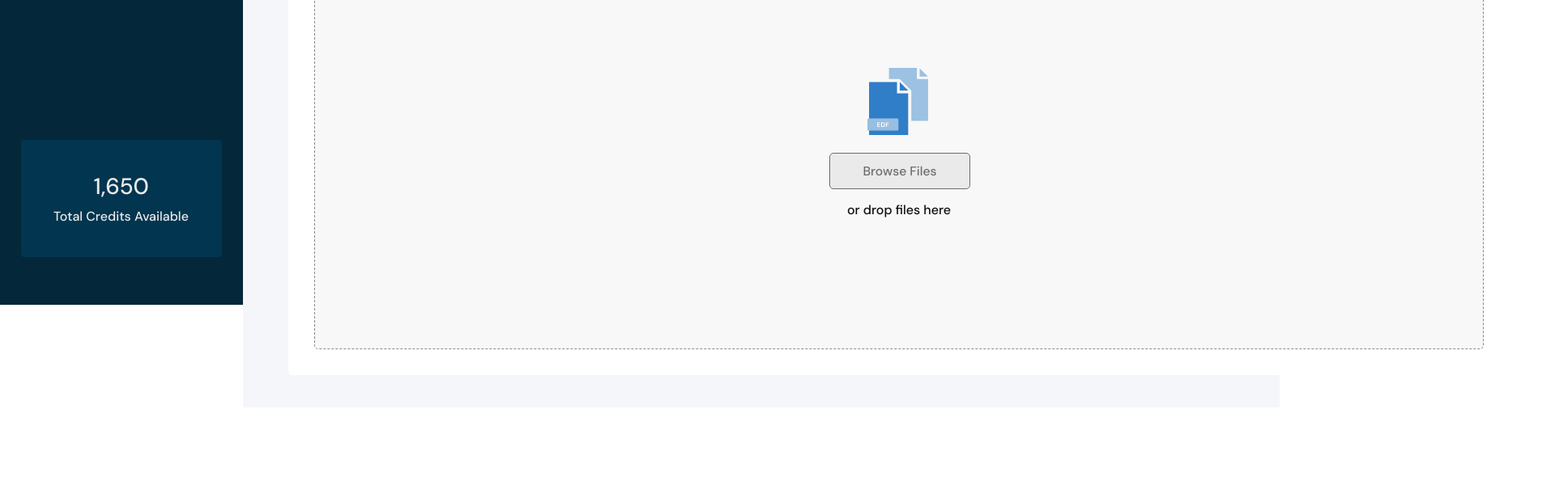
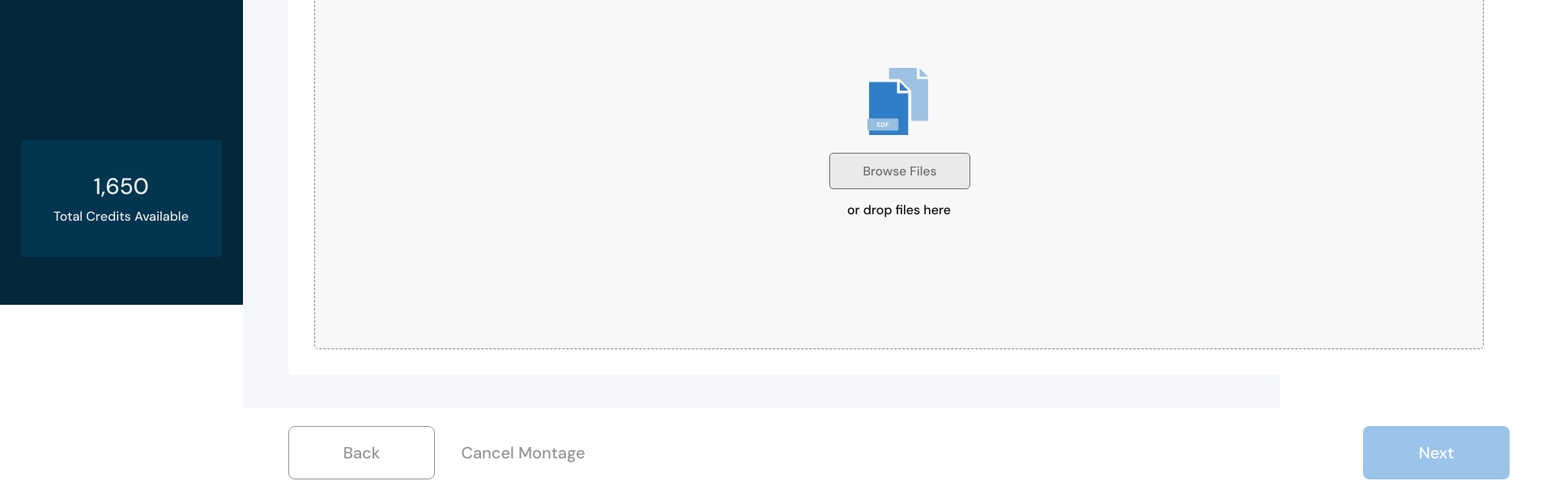
Before and after one commit to tsongtheng/React-Test-Application, a React (Create React App) app: page / in a window 1280 px wide. Shown: the part 423-1039 px from the top of the page at 81% size, 1920 px wide, since content can reach past the window. Before the commit the page ends 927 px from the top, so only its background shows below. Built offline with nearby package versions, Linux system fonts and the light colour scheme.

Commit message:
Create 'BottomNavbar' component, Update 'UploadFileButton' file.

```diff
--- /dev/null
+++ b/src/assets/customStyles/buttons/BottomNavbarButtons.js
@@ -0,0 +1,91 @@
+import { styled } from "@mui/material/styles";
+import Button from "@mui/material/Button";
+
+const BackButton = styled(Button)({
+  width: "181px",
+  height: "66px",
+  color: "#959595",
+  borderRadius: "8px",
+  boxShadow: "none",
+  textTransform: "none",
+  fontStyle: "normal",
+  fontWeight: 500,
+  fontSize: "1.25rem",
+  padding: "20px 67.5px",
+
+  margin: "23px 32px 23px 56px",
+
+  border: " 1px solid ",
+  lineHeight: "26px",
+  backgroundColor: "#ffffff",
+  borderColor: "#959595",
+  fontFamily: ["DM Sans", "sans-serif"].join(","),
+
+  "&:hover": {
+    backgroundColor: "#ffffff",
+    borderColor: "#959595",
+    boxShadow: "none",
+  },
+  "&:active": {
+    boxShadow: "none",
+    backgroundColor: "#ffffff",
+    borderColor: "#959595",
+  },
+});
+
+const CancelMontageButton = styled(Button)({
+  width: "154px",
+  height: "26px",
+  color: "#959595",
+  boxShadow: "none",
+  textTransform: "none",
+  fontStyle: "normal",
+  fontWeight: 500,
+  fontSize: "1.25rem",
+  padding: 0,
+
+  margin: "43px 0",
+
+  lineHeight: "26px",
+  backgroundColor: "#ffffff",
+  fontFamily: ["DM Sans", "sans-serif"].join(","),
+
+  "&:hover": {
+    backgroundColor: "#ffffff",
+    boxShadow: "none",
+  },
+  "&:active": {
+    boxShadow: "none",
+    backgroundColor: "#ffffff",
+  },
+});
+
+const NextButton = styled(Button)({
+  width: "181px",
+  height: "66px",
+  color: "#ffffff",
+  borderRadius: "8px",
+  boxShadow: "none",
+  textTransform: "none",
+  fontStyle: "normal",
+  fontWeight: 500,
+  fontSize: "1.25rem",
+  padding: "20px 68.5px",
+
+  margin: "23px 56px 23px 0",
+
+  lineHeight: "26px",
+  backgroundColor: "#9BC4EA",
+  fontFamily: ["DM Sans", "sans-serif"].join(","),
+
+  "&:hover": {
+    backgroundColor: "#7BC4Ea",
+    boxShadow: "none",
+  },
+  "&:active": {
+    boxShadow: "none",
+    backgroundColor: "#9BC4EA",
+  },
+});
+
+export { BackButton, CancelMontageButton, NextButton };
--- a/src/assets/customStyles/buttons/UploadFileButton.js
+++ b/src/assets/customStyles/buttons/UploadFileButton.js
@@ -9,7 +9,7 @@ const UploadFileButton = styled(Button)({
   boxShadow: "none",
   textTransform: "none",
   fontStyle: "Medium",
-  fontWeight: "500",
+  fontWeight: 500,
 
   fontSize: ".98rem",
   padding: "12px 40px",
--- a/src/components/Content.jsx
+++ b/src/components/Content.jsx
@@ -3,6 +3,7 @@ import Box from "@mui/material/Box";
 import Header from "./ContentComponents/Header";
 import ProgressIndicator from "./ContentComponents/ProgressIndicator";
 import UploadFile from "./ContentComponents/UploadFile";
+import BottomNavbar from "./ContentComponents/BottomNavbar";
 function Content() {
   return (
     <Box
@@ -15,6 +16,7 @@ function Content() {
       <Header />
       <ProgressIndicator />
       <UploadFile />
+      <BottomNavbar />
     </Box>
   );
 }
--- /dev/null
+++ b/src/components/ContentComponents/BottomNavbar.jsx
@@ -0,0 +1,43 @@
+import React from "react";
+import { Box, Stack } from "@mui/material";
+import {
+  BackButton,
+  CancelMontageButton,
+  NextButton,
+} from "../../assets/customStyles/buttons/BottomNavbarButtons";
+
+function BottomNavbar() {
+  return (
+    <Box width={"1620px"} height={"112px"} margin={0} backgroundColor="#ffffff">
+      <Stack
+        // spacing={{}}
+        direction={"row"}
+        useFlexGap
+        justifyContent={"space-between"}
+      >
+        <Stack direction="row">
+          <BackButton
+            variant="outlined"
+            disableRipple
+            sx={{ letterSpacing: 0 }}
+          >
+            Back
+          </BackButton>
+          <CancelMontageButton
+            variant="text"
+            disableRipple
+            sx={{ letterSpacing: 0 }}
+          >
+            Cancel Montage
+          </CancelMontageButton>
+        </Stack>
+
+        <NextButton variant="contained" disableRipple sx={{ letterSpacing: 0 }}>
+          Next
+        </NextButton>
+      </Stack>
+    </Box>
+  );
+}
+
+export default BottomNavbar;
```
